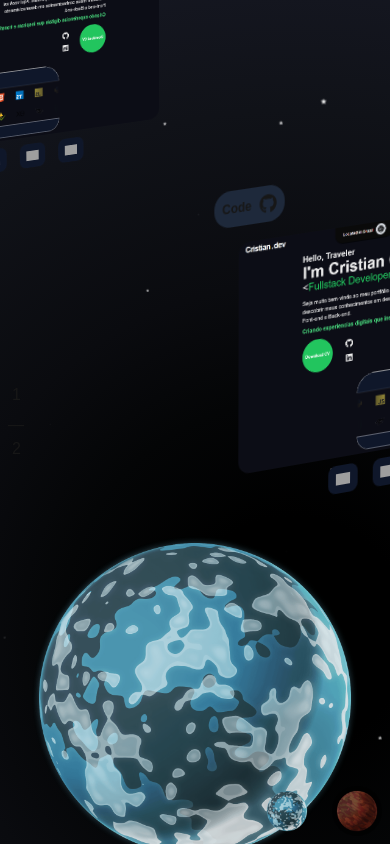
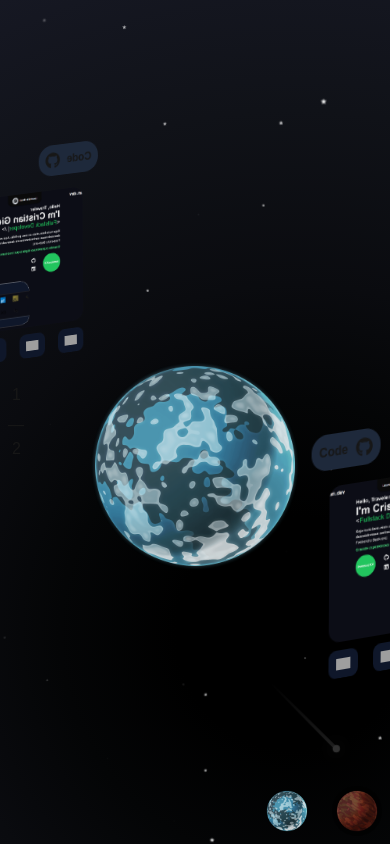
Before and after one commit to cristiangiehl1/my-portfolio, a Next.js app: page /portfolio in a window 390 px wide. Built offline with nearby package versions, Linux system fonts and the light colour scheme; grey boxes are pictures that could not be loaded.

Commit message:
portfolio page: mobile responsiveness

```diff
--- a/src/app/(app)/portfolio/components/orbital-portfolio.tsx
+++ b/src/app/(app)/portfolio/components/orbital-portfolio.tsx
@@ -291,7 +291,7 @@ export default function OrbitalPortfolio() {
                 '--quantity': group.projects.length,
               } as React.CSSProperties
             }
-            className="slider absolute left-[calc(50%_-275px)] z-[60] flex h-[320px] w-[550px] items-center justify-center rounded-2xl lg:bottom-[210px]"
+            className="slider absolute bottom-[40%] left-[calc(50%_-175px)] z-[60] flex h-[250px] w-[350px] items-center justify-center rounded-2xl lg:bottom-[210px] lg:left-[calc(50%_-275px)] lg:h-[320px] lg:w-[550px]"
           >
             {group.projects.map((project, index) => (
               <div
@@ -301,7 +301,7 @@ export default function OrbitalPortfolio() {
                   } as React.CSSProperties
                 }
                 key={index}
-                className="project absolute inset-0 flex flex-col items-center rounded-2xl"
+                className="project rounded-2x absolute inset-0 flex flex-col items-center"
               >
                 <div className="flex h-full w-full items-center justify-between gap-6">
                   <div
@@ -351,7 +351,7 @@ export default function OrbitalPortfolio() {
                   <div
                     onMouseEnter={(e) => playVideo(e, 'play')}
                     onMouseLeave={(e) => playVideo(e, 'pause')}
-                    className="project-video-image relative h-[220px] w-[500px] cursor-pointer overflow-hidden rounded-xl"
+                    className="project-video-image relative h-[150px] w-[300px] cursor-pointer overflow-hidden rounded-xl lg:h-[220px] lg:w-[500px]"
                     style={{
                       boxShadow:
                         ' rgb(0, 0, 0) 0px 2px 4px, rgba(0, 0, 0, 0.3) 0px 7px 13px -3px, rgba(0, 0, 0, 0.2) 0px -3px 0px inset;',
@@ -414,7 +414,7 @@ export default function OrbitalPortfolio() {
               height={400}
               priority
               alt=""
-              className={`planet${index} absolute bottom-0 left-1/2 z-50 h-auto w-[400px] -translate-x-1/2 ${index === 0 ? 'opacity-0' : 'opacity-1'} max-sm:-bottom-[50px]`}
+              className={`planet${index} absolute bottom-[30%] left-1/2 z-50 h-auto w-[250px] -translate-x-1/2 lg:bottom-0 lg:w-[400px] ${index === 0 ? 'opacity-0' : 'opacity-1'}`}
             />
           </div>
 
```
